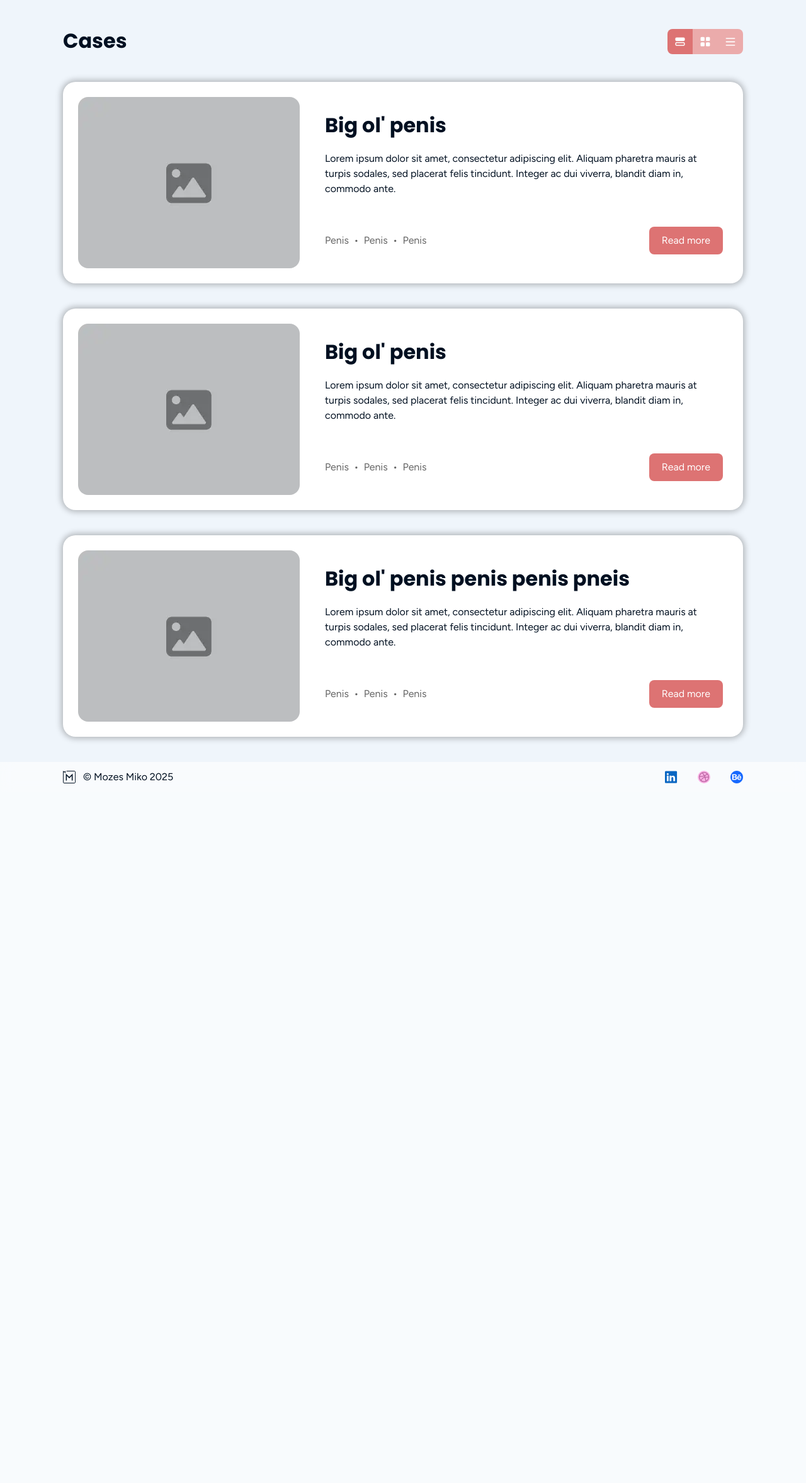
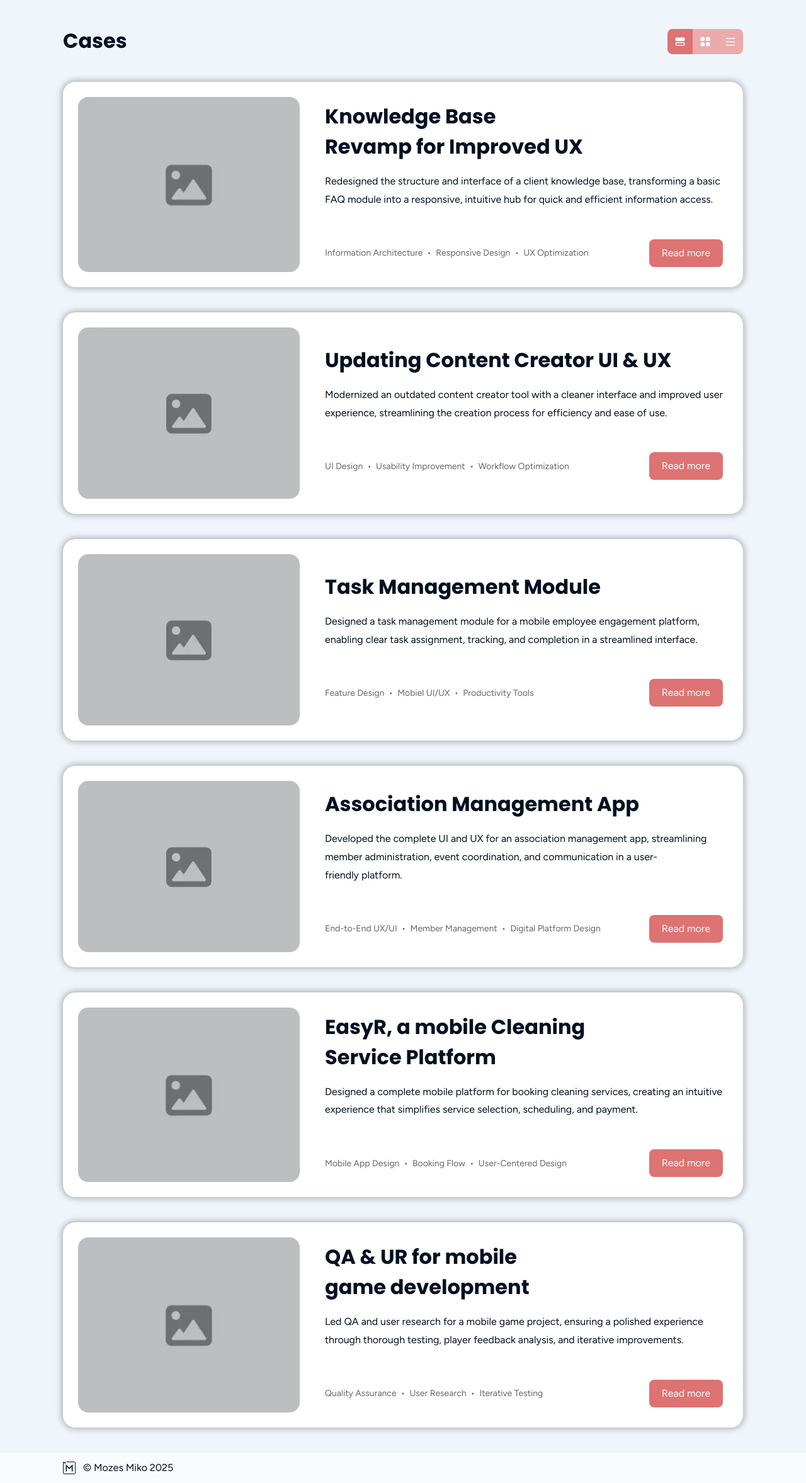
Before and after one commit to MozesMiko/Portfolio, a PHP site: page /cases in a window 1280 px wide. Shown: the part 54-2409 px from the top of the page at 63% size. Before the commit the page ends 1298 px from the top, so only its background shows below. Run offline with PHP 8.4, Linux system fonts and the light colour scheme.

Commit message:
fix: case card image sizing and adding cases
I fixed the sizing of the case card thumbnail images so that it will
fill the height on default view as the cards become narrower and I added
a max-height so the image doesn't suffocate the card content at specific
sizes.
I also began adding cases to the cases page to replace the placeholder
cards.

```diff
--- a/cases/index.php
+++ b/cases/index.php
@@ -37,64 +37,139 @@
       </div>
     </div>
     <div class="card-container">
-      <div class="case-card">
+      <div class="case-card" id="knowledge-base">
         <div class="case-thumbnail">
           <img src="/img/shared_assets/case-placeholder.webp" alt="">
         </div>
         <div class="case-content">
           <div class="case-information">
-            <h1 class="case-card-title">Big ol' penis</h1>
-            <p class="case-card-text">Lorem ipsum dolor sit amet, consectetur adipiscing elit. Aliquam pharetra
-            mauris at turpis sodales, sed placerat felis tincidunt. Integer ac dui
-            viverra, blandit diam in, commodo ante.</p>
+            <h1 class="case-card-title">Knowledge Base Revamp for Improved UX</h1>
+            <p class="case-card-text">
+              Redesigned the structure and interface of a client knowledge base,
+              transforming a basic FAQ module into a responsive, intuitive hub for quick
+              and efficient information access.
+            </p>
           </div>
           <div class="tags-and-button">
             <div class="tag-container">
-              <p>Penis</p>
-              <p>Penis</p>
-              <p>Penis</p>
+              <p>Information Architecture</p>
+              <p>Responsive Design</p>
+              <p>UX Optimization</p>
             </div>
             <a href="/cases/project_template/" class="button large">Read more</a>
           </div>
         </div>
       </div>
-      <div class="case-card">
+      <div class="case-card" id="content-creator">
         <div class="case-thumbnail">
           <img src="/img/shared_assets/case-placeholder.webp" alt="">
         </div>
         <div class="case-content">
           <div class="case-information">
-            <h1 class="case-card-title">Big ol' penis</h1>
-            <p class="case-card-text">Lorem ipsum dolor sit amet, consectetur adipiscing elit. Aliquam pharetra
-            mauris at turpis sodales, sed placerat felis tincidunt. Integer ac dui
-            viverra, blandit diam in, commodo ante.</p>
+            <h1 class="case-card-title">Updating Content Creator UI & UX</h1>
+            <p class="case-card-text">
+              Modernized an outdated content creator tool with a cleaner interface and
+              improved user experience, streamlining the creation process for efficiency
+              and ease of use.
+            </p>
           </div>
           <div class="tags-and-button">
             <div class="tag-container">
-              <p>Penis</p>
-              <p>Penis</p>
-              <p>Penis</p>
+              <p>UI Design</p>
+              <p>Usability Improvement</p>
+              <p>Workflow Optimization</p>
             </div>
             <a href="/cases/project_template/" class="button large">Read more</a>
           </div>
         </div>
       </div>
-      <div class="case-card">
+      <div class="case-card" id="task-management">
         <div class="case-thumbnail">
           <img src="/img/shared_assets/case-placeholder.webp" alt="">
         </div>
         <div class="case-content">
           <div class="case-information">
-            <h1 class="case-card-title">Big ol' penis penis penis pneis</h1>
-            <p class="case-card-text">Lorem ipsum dolor sit amet, consectetur adipiscing elit. Aliquam pharetra
-            mauris at turpis sodales, sed placerat felis tincidunt. Integer ac dui
-            viverra, blandit diam in, commodo ante.</p>
+            <h1 class="case-card-title">Task Management Module</h1>
+            <p class="case-card-text">
+              Designed a task management module for a mobile employee engagement platform,
+               enabling clear task assignment, tracking, and completion in a streamlined
+               interface.
+            </p>
           </div>
           <div class="tags-and-button">
             <div class="tag-container">
-              <p>Penis</p>
-              <p>Penis</p>
-              <p>Penis</p>
+              <p>Feature Design</p>
+              <p>Mobiel UI/UX</p>
+              <p>Productivity Tools</p>
+            </div>
+            <a href="/cases/project_template/" class="button large">Read more</a>
+          </div>
+        </div>
+      </div>
+      <div class="case-card" id="minforening">
+        <div class="case-thumbnail">
+          <img src="/img/shared_assets/case-placeholder.webp" alt="">
+        </div>
+        <div class="case-content">
+          <div class="case-information">
+            <h1 class="case-card-title">Association Management App</h1>
+            <p class="case-card-text">
+              Developed the complete UI and UX for an association management app,
+              streamlining member administration, event coordination, and communication in
+               a user-friendly platform.
+            </p>
+          </div>
+          <div class="tags-and-button">
+            <div class="tag-container">
+              <p>End-to-End UX/UI</p>
+              <p>Member Management</p>
+              <p>Digital Platform Design</p>
+            </div>
+            <a href="/cases/project_template/" class="button large">Read more</a>
+          </div>
+        </div>
+      </div>
+      <div class="case-card" id="easyr">
+        <div class="case-thumbnail">
+          <img src="/img/shared_assets/case-placeholder.webp" alt="">
+        </div>
+        <div class="case-content">
+          <div class="case-information">
+            <h1 class="case-card-title">EasyR, a mobile Cleaning Service Platform</h1>
+            <p class="case-card-text">
+              Designed a complete mobile platform for booking cleaning services, creating
+              an intuitive experience that simplifies service selection, scheduling,
+              and payment.
+            </p>
+          </div>
+          <div class="tags-and-button">
+            <div class="tag-container">
+              <p>Mobile App Design</p>
+              <p>Booking Flow</p>
+              <p>User-Centered Design</p>
+            </div>
+            <a href="/cases/project_template/" class="button large">Read more</a>
+          </div>
+        </div>
+      </div>
+      <div class="case-card" id="dadiu">
+        <div class="case-thumbnail">
+          <img src="/img/shared_assets/case-placeholder.webp" alt="">
+        </div>
+        <div class="case-content">
+          <div class="case-information">
+            <h1 class="case-card-title">QA & UR for mobile game development</h1>
+            <p class="case-card-text">
+              Led QA and user research for a mobile game project, ensuring a polished
+              experience through thorough testing, player feedback analysis, and iterative
+               improvements.
+            </p>
+          </div>
+          <div class="tags-and-button">
+            <div class="tag-container">
+              <p>Quality Assurance</p>
+              <p>User Research</p>
+              <p>Iterative Testing</p>
             </div>
             <a href="/cases/project_template/" class="button large">Read more</a>
           </div>
--- a/contact/index.php
+++ b/contact/index.php
@@ -51,7 +51,6 @@
               <textarea placeholder="Type your message here" name="message" id="message"
               rows="3"></textarea>
             </div>
-            <input type="text" name="website" style="display:none">
             <input class="button" type="submit" name="submit" value="Send message"
             id="form-submit-btn">
           </form>
--- a/css/components/case-card.css
+++ b/css/components/case-card.css
@@ -14,9 +14,9 @@
 .case-thumbnail {
   padding: var(--space-l);
   align-self: stretch;
-  max-width: 40%;
   flex-shrink: 0;
   max-width: 100%;
+  height: auto;
   opacity: 1;
   transition: all 0.01s ease;
   overflow: hidden;
@@ -24,7 +24,8 @@
 
 .case-thumbnail img {
   border-radius: var(--border-radius-m);
-  max-height: 100%;
+  height: 100%;
+  max-height: 400px;
   object-fit: cover;
   transition: all 0.01s ease;
 }
@@ -53,9 +54,14 @@
 
 .tag-container {
   display: flex;
+  font-size: 0.875rem;
   justify-content: flex-start;
   flex-wrap: wrap;
   gap: 0.5em;
+}
+
+.case-card-text {
+  line-height: 1.8;
 }
 
 .case-card-text,
@@ -111,6 +117,7 @@
   flex: 1 1 calc(50% - 20px);
   flex-grow: 1;
   min-width: 304px;
+  border-radius: var(--border-radius-m);
 }
 
 .view-small .case-card-text,
@@ -122,11 +129,12 @@
 
 .view-small .case-thumbnail {
   padding: 0rem;
-  max-width: 50%;
+  max-width: 45%;
 }
 
 .view-small .case-thumbnail img {
   height: 100%;
+  border-radius: 0;
 }
 
 .view-small .case-card h1 {
@@ -220,6 +228,12 @@
   flex-direction: column;
   justify-content: center;
   gap: 0rem;
+  flex-shrink: 1;
+  min-width: 10px;
+}
+
+.view-row .tags-and-button {
+  flex-shrink: 0;
 }
 
 /* #endregion - Row cards */
--- a/css/components/navigation.css
+++ b/css/components/navigation.css
@@ -149,7 +149,7 @@ footer {
 }
 
 .footer-links {
-  display: flex;
+  display: none;
   align-items: center;
   gap: var(--space-ml);
   align-self: stretch;
--- a/javascript/script.js
+++ b/javascript/script.js
@@ -48,6 +48,12 @@ window.addEventListener("resize", () => {
     document.body.classList.remove("resize-animation-stopper");
   }, 400);
 });
+
+//#endregion
+
+//#region - Highlight current page
+
+
 
 //#endregion
 
```
Also changed, not shown: contact/send-email.php (+2 -14 lines).
